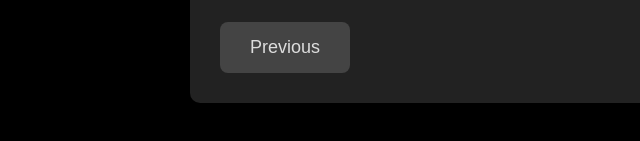
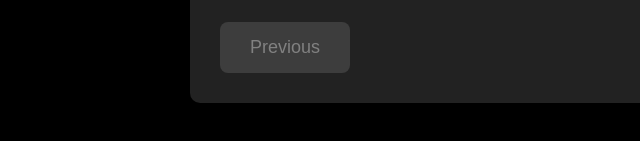
Before and after one commit to Steven0999/Workout-Planner-beta, a plain HTML site: page index.html in a window 1280 px wide. Shown: the part 305-446 px from the top of the page, 0-640 px from the left. Drawn offline with nearby package versions, Linux system fonts and the light colour scheme.

Commit message:
Update style.css

```diff
--- a/style.css
+++ b/style.css
@@ -88,7 +88,13 @@ button.secondary:hover { background: #555; }
   background: #555; color: white; border: 1px solid #444;
   border-radius: 5px; padding: 10px; width: 100%; box-sizing: border-box;
 }
-
+button:disabled,
+button.is-disabled {
+  background: #444 !important;
+  color: #999 !important;
+  cursor: not-allowed !important;
+  opacity: 0.8;
+}
 /* Session Summary */
 .summary-card {
   background: #111; border: 1px solid #333; border-radius: 8px; padding: 12px; text-align: left;
```
